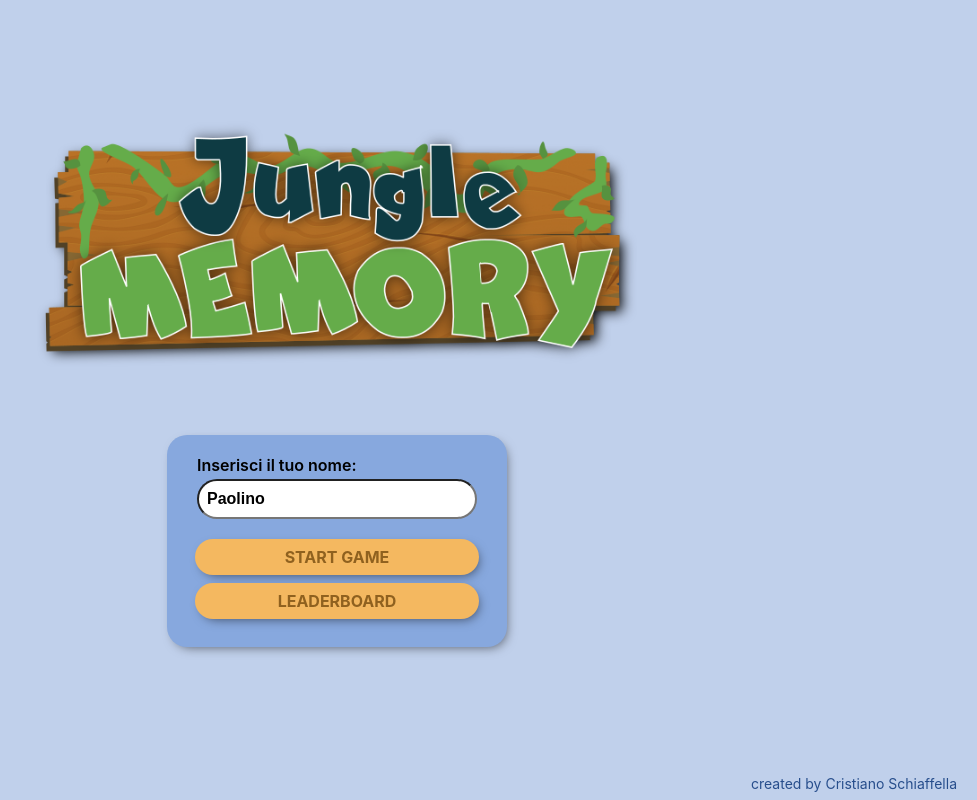
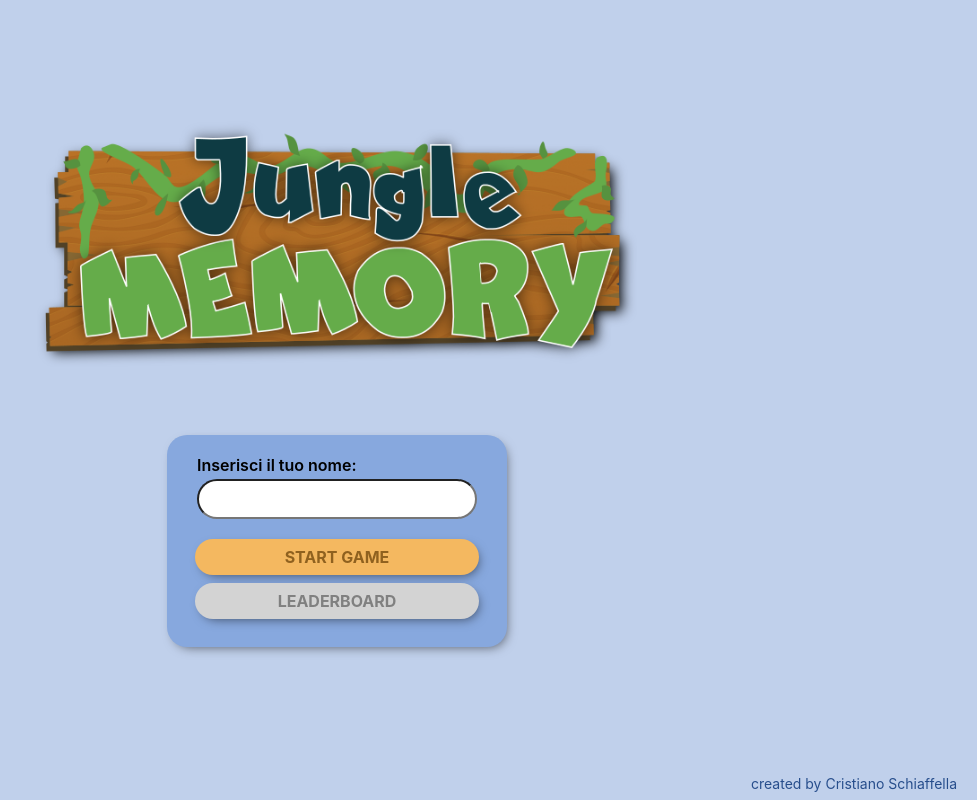
Before and after one commit to crischiaff/memory-game, a React (Create React App) app: page / in a window 1280 px wide. Shown: the whole page, without its empty margins (303-1280 px from the left). Built offline with nearby package versions, Linux system fonts and the light colour scheme.

Commit message:
use zustand for name

```diff
--- a/src/App.css
+++ b/src/App.css
@@ -33,7 +33,7 @@
   }
 }
 
-.ButtonLink__Container {
+.ButtonLink__Container__enabled {
   color: #8f611f;
   background-color: #F4B860;
   text-decoration: none;
@@ -44,6 +44,20 @@
   margin: 8px;
   -webkit-box-shadow: 3px 4px 11px -4px rgba(0,0,0,0.57);
   box-shadow: 3px 4px 11px -4px rgba(0,0,0,0.57);
+}
+
+.ButtonLink__Container__disabled {
+  color: grey;
+  background-color: lightgrey;
+  text-decoration: none;
+  text-transform: uppercase;
+  font-weight: 700;
+  display: block;
+  border-radius: 20px;
+  margin: 8px;
+  -webkit-box-shadow: 3px 4px 11px -4px rgba(0,0,0,0.57);
+  box-shadow: 3px 4px 11px -4px rgba(0,0,0,0.57);
+  pointer-events: none;
 }
 
 .ButtonLink__Content {
--- a/src/components/ButtonLink.tsx
+++ b/src/components/ButtonLink.tsx
@@ -5,10 +5,11 @@ import {
 
 function Button(props: {
     to: string,
-    children: React.ReactNode
+    children: React.ReactNode,
+    disabled?: boolean
 }) {
     return (
-        <Link className="ButtonLink__Container" to={props.to}>
+        <Link className={"ButtonLink__Container__" + (props.disabled ? "disabled" : "enabled")} to={props.to}>
             <div className="ButtonLink__Content">
                 {props.children}
             </div>
--- a/src/pages/home.tsx
+++ b/src/pages/home.tsx
@@ -6,7 +6,16 @@ import ButtonLink from '../components/ButtonLink';
 import Panel from '../components/Panel';
 import TextInput from '../components/TextInput';
 import './home.css'
+import useUserStore from '../stores/userStore';
+import { shallow } from 'zustand/shallow'
+
 function Home() {
+
+    const name = useUserStore(
+        (state: any) => state.name
+    )
+
+
     return (
 
         <div className="Home__Container">
@@ -20,13 +29,13 @@ function Home() {
 
                 <TextInput
                     label="Inserisci il tuo nome:"
-                    value="Paolino"
+                    value={name}
                     onChange={(e) => {
-
+                        useUserStore.setState({name: e.target.value})
                     }}
                 />
                 <ButtonLink to="/level">Start game</ButtonLink>
-                <ButtonLink to="/leaderboard">Leaderboard</ButtonLink>
+                <ButtonLink to="/leaderboard" disabled>Leaderboard</ButtonLink>
 
             </Panel>
         </div>
--- /dev/null
+++ b/src/stores/userStore.ts
@@ -0,0 +1,7 @@
+import { create } from 'zustand'
+
+const useUserStore =  create((set) => ({
+    name: ""
+}))
+
+export default useUserStore;
```
